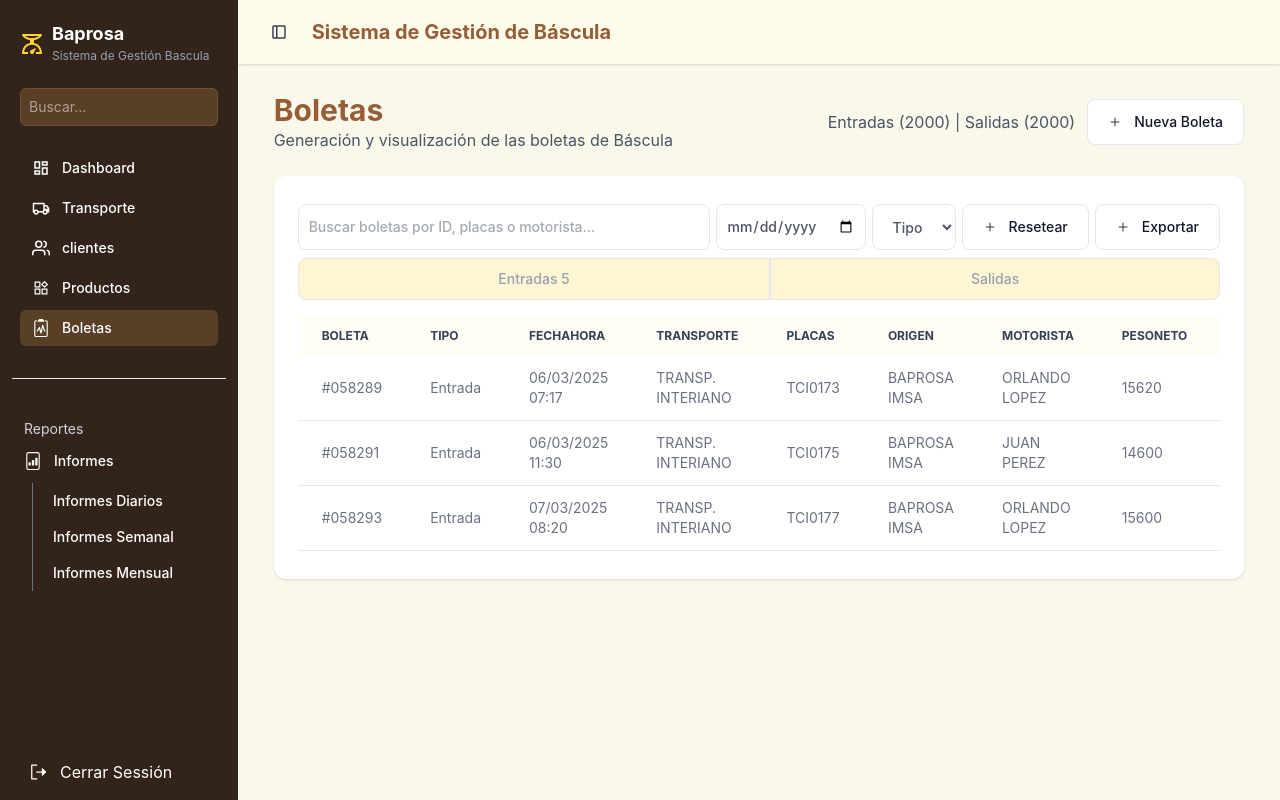
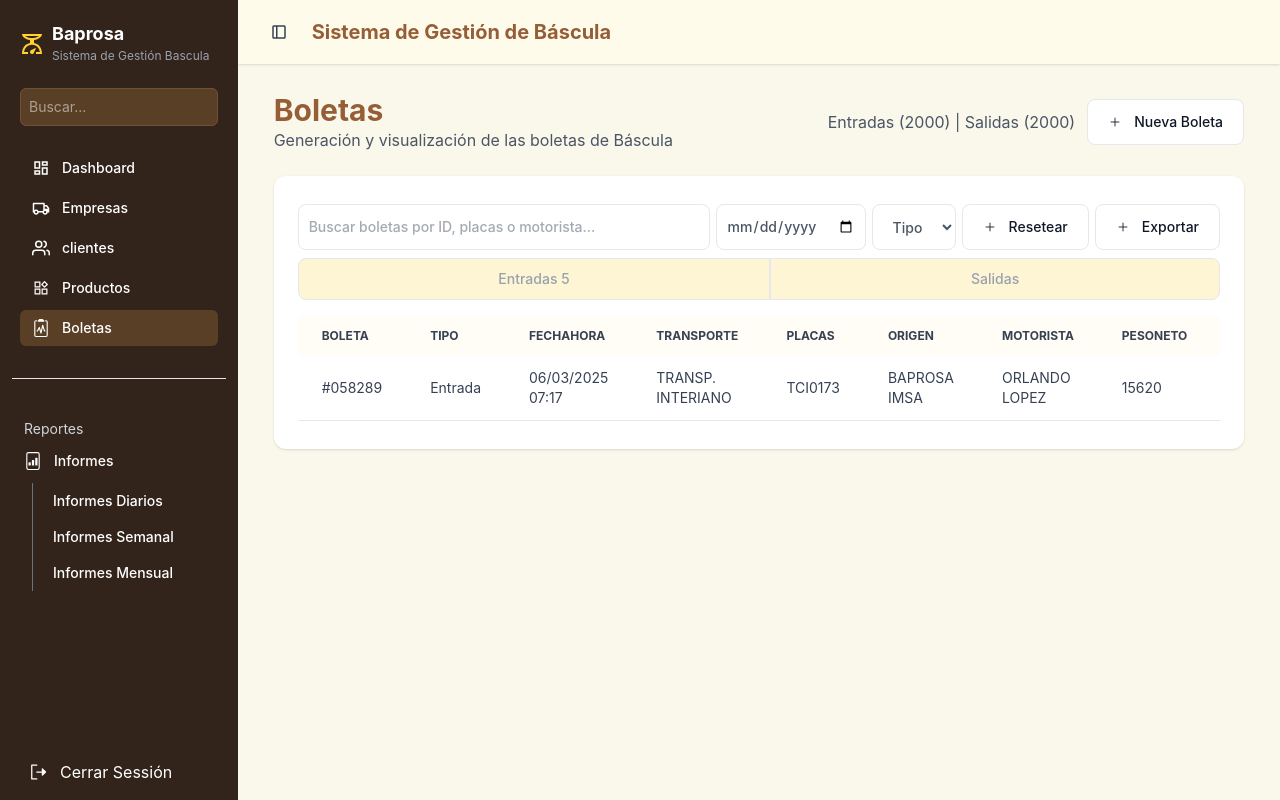
Before and after one commit to LuisSalgadoAlz/BasculaBP, a React (Vite) app in the folder BASCULA/: page /Boletas in a window 1280 px wide. Built offline with nearby package versions, Linux system fonts and the light colour scheme; sample sign-in values are in the browser's storage.

Commit message:
feat: Creando vista de transporte

```diff
--- a/BASCULA/package.json
+++ b/BASCULA/package.json
@@ -27,11 +27,13 @@
     "@types/react": "^19.0.10",
     "@types/react-dom": "^19.0.4",
     "@vitejs/plugin-react-swc": "^3.8.0",
+    "autoprefixer": "^10.4.21",
     "eslint": "^9.21.0",
     "eslint-plugin-react-hooks": "^5.1.0",
     "eslint-plugin-react-refresh": "^0.4.19",
     "globals": "^15.15.0",
-    "tailwindcss": "^4.0.14",
+    "postcss": "^8.5.3",
+    "tailwindcss": "^4.0.15",
     "vite": "^6.2.0"
   }
 }
--- a/BASCULA/src/components/boletas/viewBoletas.jsx
+++ b/BASCULA/src/components/boletas/viewBoletas.jsx
@@ -1,4 +1,4 @@
-import ButtonAdd from "../buttons";
+import {ButtonAdd} from "../buttons";
 import TableComponent from "../table";
 
 const ViewBoletas = () => {
--- a/BASCULA/src/components/buttons.jsx
+++ b/BASCULA/src/components/buttons.jsx
@@ -1,6 +1,6 @@
 import { IoAddOutline } from "react-icons/io5";
 
-const ButtonAdd = ({ name, fun }) => {
+export const ButtonAdd = ({ name, fun }) => {
   return (
     <>
       <button
@@ -13,5 +13,3 @@ const ButtonAdd = ({ name, fun }) => {
     </>
   );
 };
-
-export default ButtonAdd;
--- a/BASCULA/src/components/sideBar.jsx
+++ b/BASCULA/src/components/sideBar.jsx
@@ -15,8 +15,8 @@ const RUTAS_PRINCIPALES = [
     icon: <MdOutlineDashboard />,
   },
   {
-    path: "/transporte",
-    name: "Transporte",
+    path: "/empresas",
+    name: "Empresas",
     icon: <RiTruckLine />,
   },
   {
--- a/BASCULA/src/components/sideBarIcons.jsx
+++ b/BASCULA/src/components/sideBarIcons.jsx
@@ -15,8 +15,8 @@ const RUTAS_PRINCIPALES = [
     icon: <MdOutlineDashboard />,
   },
   {
-    path: "/transporte",
-    name: "Transporte",
+    path: "/empresas",
+    name: "Empresas",
     icon: <RiTruckLine />,
   },
   {
--- a/BASCULA/src/components/table.jsx
+++ b/BASCULA/src/components/table.jsx
@@ -13,32 +13,12 @@ const TableComponent = () => {
       motorista: "ORLANDO LOPEZ",
       pesoNeto: 15620.0,
     },
-    {
-      boleta: "#058291",
-      tipo: "Entrada",
-      fechaHora: "06/03/2025 11:30",
-      transporte: "TRANSP. INTERIANO",
-      placas: "TCI0175",
-      origen: "BAPROSA IMSA",
-      motorista: "JUAN PEREZ",
-      pesoNeto: 14600.0,
-    },
-    {
-      boleta: "#058293",
-      tipo: "Entrada",
-      fechaHora: "07/03/2025 08:20",
-      transporte: "TRANSP. INTERIANO",
-      placas: "TCI0177",
-      origen: "BAPROSA IMSA",
-      motorista: "ORLANDO LOPEZ",
-      pesoNeto: 15600.0,
-    },
   ]);
 
   return (
     <>
       <div className="relative overflow-x-auto">
-        <table className="w-full text-sm text-left rtl:text-right text-gray-500 dark:text-gray-400">
+        <table className="w-full text-sm text-left rtl:text-right text-gray-700 dark:text-gray-400">
           <thead className="text-xs text-gray-700 uppercase bg-[#FFFDF5]">
             <tr>
               {Object.keys(datos[0]).map((el, keys) => (
@@ -55,12 +35,12 @@ const TableComponent = () => {
             {datos.map((fila, index) => (
               <tr key={index} className="bg-white border-b  border-gray-200 hover:bg-[#FDF5D4]">
                 {Object.values(fila).map((el, key) => (
-                  <td key={key} className="px-6 py-3">
+                  <td key={key} className="px-6 py-3 text-gray-700">
                     {el}
                   </td>
                 ))}
                 <td className="py-3 text-center">
-                  <button className="font-medium text-gray-600 hover:underline text-center">
+                  <button className="font-medium text-gray-800 hover:underline text-center">
                     <span>
                       <IoIosSend className="text-xl" />
                     </span>
--- /dev/null
+++ b/BASCULA/src/components/transporte/card-header.jsx
@@ -0,0 +1,22 @@
+import { LiaCitySolid } from "react-icons/lia";
+
+const CardHeader = ({data, name, title}) => {
+  return (
+    <>
+      <div
+        className="rounded-lg border border-gray-300 bg-card text-card-foreground shadow-lg"
+      >
+        <div className="p-6 flex flex-row items-center justify-between space-y-0 pb-2">
+          <h3 className="tracking-tight text-sm font-medium">{title}</h3>
+          <LiaCitySolid className="lucide lucide-building2 h-4 w-4 text-muted-foreground" />
+        </div>
+        <div className="p-6 pt-0">
+          <div className="text-2xl font-bold">{data}</div>
+          <p className="text-xs text-muted-foreground">{name}</p>
+        </div>
+      </div>
+    </>
+  );
+};
+
+export default CardHeader;
--- /dev/null
+++ b/BASCULA/src/components/transporte/search.jsx
@@ -0,0 +1,33 @@
+import { useState } from "react";
+import {ButtonAdd} from "../buttons";
+import TableComponent from "../table";
+
+const Search = () => {
+    const [isOpen, setIsOpen] = useState()
+
+    const handleClick = () => {
+        setIsOpen(!isOpen)
+    }
+
+    return (
+    <>
+      <div className="filtros grid grid-rows-1 grid-cols-12 grid-flow-col gap-1.5">
+        <input
+          className="p-2.5 text-sm font-medium text-gray-600  rounded-lg border border-gray-200 col-span-full"
+          type="text"
+          placeholder="Buscar boletas por ID, placas o motorista..."
+        />
+        <select className="py-2.5 px-4 text-sm font-medium text-gray-600  rounded-lg border border-gray-200">
+          <option value="0">Tipo</option>
+        </select>
+        <ButtonAdd name="Agregar" />
+      </div>
+      <div className="mt-7">
+        <TableComponent />
+      </div>
+
+    </>
+  );
+};
+
+export default Search;
--- a/BASCULA/src/main.jsx
+++ b/BASCULA/src/main.jsx
@@ -7,7 +7,7 @@ import VerificarLog from "./utils/verificarLog";
 import Dashboard from "./views/dashboard";
 import NotFoundPage from "./views/notFoundPage";
 import Boletas from "./views/boletos";
-import Transporte from "./views/transporte";
+import Transporte from "./views/empresas";
 import Clientes from "./views/clientes";
 import Productos from "./views/productos";
 
@@ -29,7 +29,7 @@ const navRutas = createBrowserRouter([
         element: <Boletas />,
       },
       {
-        path: "/Transporte",
+        path: "/Empresas",
         element: <Transporte />,
       },
       {
--- a/BASCULA/src/views/boletos.jsx
+++ b/BASCULA/src/views/boletos.jsx
@@ -1,5 +1,5 @@
 import { useState } from "react";
-import ButtonAdd from "../components/buttons";
+import {ButtonAdd} from "../components/buttons";
 import ViewBoletas from "../components/boletas/viewBoletas";
 import FormBoletas from "../components/boletas/formBoletas";
 
--- /dev/null
+++ b/BASCULA/src/views/empresas.jsx
@@ -0,0 +1,27 @@
+import CardHeader from "../components/transporte/card-header";
+import Search from "../components/transporte/search";
+
+const Transporte = () => {
+  return (
+    <>
+      <div className="flex justify-between w-full gap-5">
+        <div className="parte-izq">
+          <h1 className="text-3xl font-bold titulo">Empresas de Transporte</h1>
+          <h1 className="text-gray-600">
+            {" "}
+            Gestiona las empresas de transporte registradas en el sistema.
+          </h1>
+        </div>
+      </div>
+      <div className="grid gap-4 md:grid-cols-2 lg:grid-cols-2 mt-5">
+        <CardHeader data={12} name={"Total de empresas"} title={"Empresa"} />
+        <CardHeader data={12} name={"Total de activas"} title={"Empresa"} />
+      </div>
+      <div className="mt-6 bg-white shadow rounded-lg px-6 py-7 border border-gray-300">
+        <Search />
+      </div>
+    </>
+  );
+};
+
+export default Transporte;
--- a/BASCULA/src/views/transporte.jsx
+++ /dev/null
@@ -1,7 +0,0 @@
-const Transporte = () => {
-    return ( <>
-        <h1>Transporte</h1>
-    </> );
-}
-
-export default Transporte;
```
Also changed, not shown: 1 other file (tests, documents, lock files or other folders).
